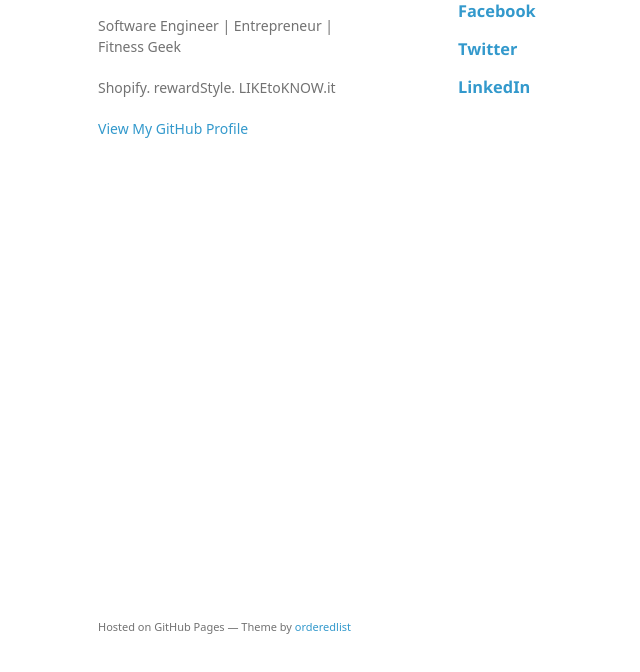
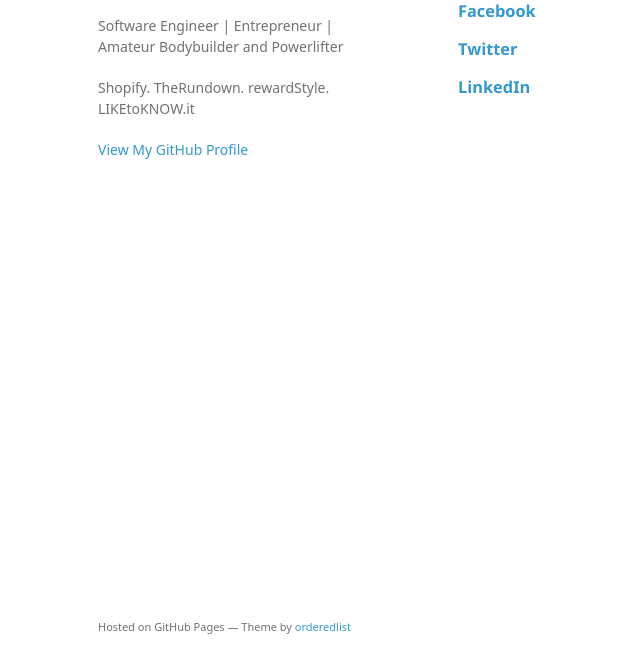
Before and after one commit to fjordan/fjordan.github.io, a plain HTML site: page index.html in a window 1280 px wide. Shown: the part 94-766 px from the top of the page, without its empty margins (112-752 px from the left). Drawn offline with Linux system fonts and the light colour scheme; a web font is replaced by a local one.

Commit message:
Update index.html

```diff
--- a/index.html
+++ b/index.html
@@ -16,8 +16,8 @@
     <div class="wrapper">
       <header>
         <h1>Forrest Jordan</h1>
-        <p>Software Engineer | Entrepreneur | Fitness Geek </p>
-        <p>Shopify. rewardStyle. LIKEtoKNOW.it</p>
+        <p>Software Engineer | Entrepreneur | Amateur Bodybuilder and Powerlifter </p>
+        <p>Shopify. TheRundown. rewardStyle. LIKEtoKNOW.it</p>
 
         <p class="view"><a href="https://github.com/fjordan">View My GitHub Profile</a></p>
 
```
